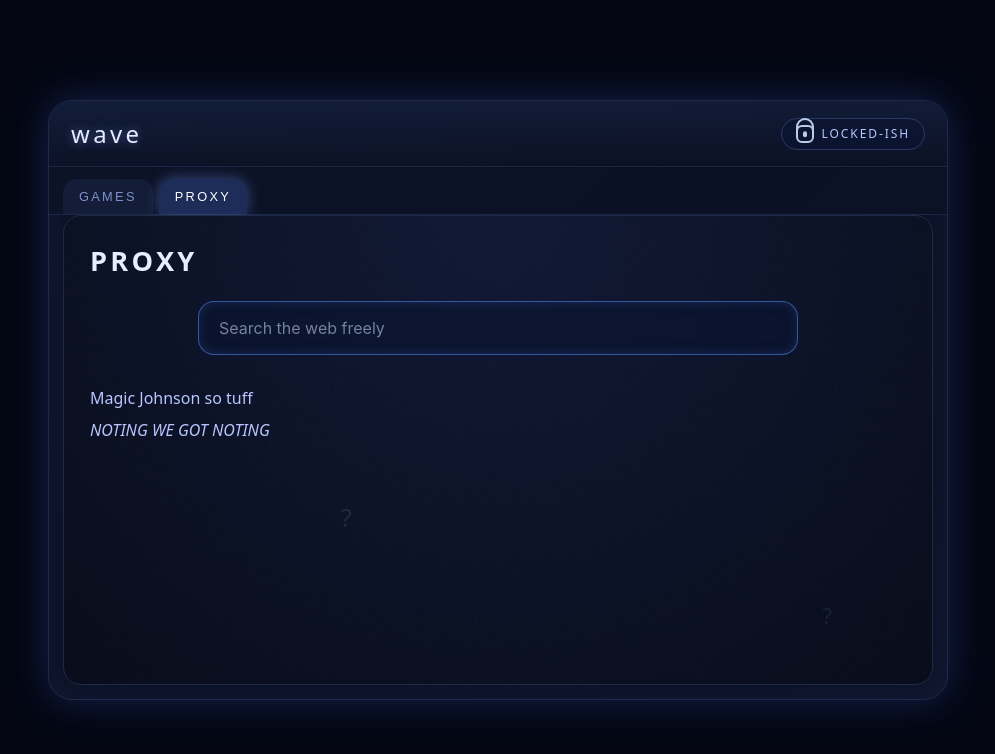
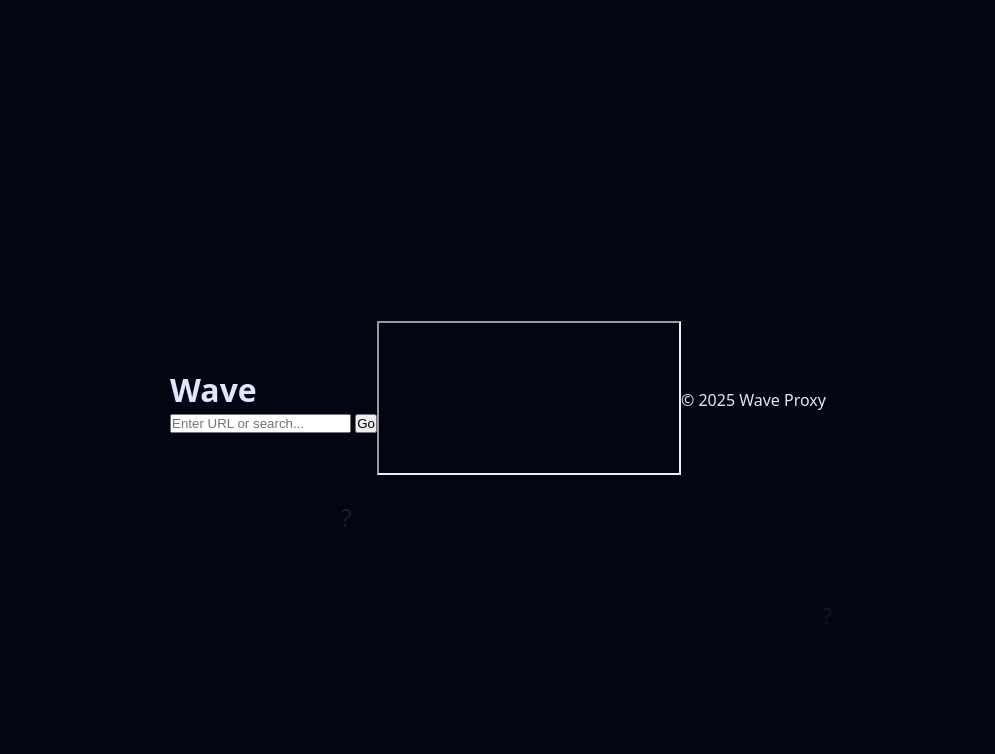
Before and after one commit to IAMRAX/WAVE, a website: page public/index.html in a window 1280 px wide. Shown: the whole page, without its empty margins (142-1137 px from the left). Drawn offline with Linux system fonts and the light colour scheme.

Commit message:
Update frontend implementation

```diff
--- a/public/index.html
+++ b/public/index.html
@@ -5,64 +5,32 @@
     <title>Wave</title>
     <link rel="stylesheet" href="css/styles.css">
     <script src="scripts/main.js" defer></script>
-  	<script src="/scram/scramjet.all.js"></script>
-		<script src="baremux/index.js" defer></script>
-		<script src="epoxy/index.js" defer></script>
-		<script src="register-sw.js" defer></script>
-		<script src="search.js" defer></script>
-		<script src="index.js" defer></script>
-    <!------------------------------------------------------>
-    <script src="active/check.js" defer></script>
-    <script defer src="scripts/lstimer.js"></script>
         <script src="/uv/uv.bundle.js" defer></script>
         <script src="/uv/uv.config.js" defer></script>
-    <script src="active/scripts/tabs.mjs" type="module" defer></script>
+        <script src="scripts/register-sw.js" defer></script>
+        <script src="scripts/search.js" defer></script>
+        <script src="scripts/index.js" defer></script>
+    <!------------------------------------------------------------>
+    <script src="scripts/active/check.js" defer></script>
+    <script defer src="scripts/lstimer.js"></script>
 </head>
-
 <body>
-
-  <div class="app-frame">
-
-    <header class="app-header" id="drag-region">
-      <div class="app-title">Wave</div>
-
-      <div class="app-lock">
-        <div class="lock-icon">
-          <span class="lock-hole"></span>
-        </div>
-        <span class="lock-label">locked-ish</span>
+    <header>
+        <h1>Wave</h1>
+        <div class="search-container">
+            <input type="text" id="url-input" placeholder="Enter URL or search..." />
+            <button id="go-button">Go</button>
         </div>
     </header>
 
-    <nav class="tab-bar">
-      <button class="tab tab-quiet">
-        <span>GAMES</span>
-      </button>
-      <button class="tab tab-loud tab-active">
-        <span>PROXY</span>
-      </button>
-    </nav>
-
-<main class="content-area">
-  <div class="content-noise"></div>
-  <div class="content-inner">
-    <h2>PROXY</h2>
-
-    <div class="uv-searchbar">
-		<form id="sj-form" class="flex-center">
-			<input
-				id="sj-search-engine"
-				value="https://www.google.com/search?q=%s"
-				type="hidden"
-			/>
-			<input id="sj-address" type="text" placeholder="Search the web freely" />
-		</form>
-    </div>
-
-    <p>Magic Johnson so tuff</p>
-    <p class="hint">NOTING WE GOT NOTING</p>
+    <main>
+        <div id="frame-container">
+            <iframe id="proxy-frame"></iframe>
         </div>
     </main>
-</div>
+
+    <footer>
+        <p>&copy; 2025 Wave Proxy</p>
+    </footer>
 </body>
 </html>
```
Lines whose indentation alone changed are shown as unchanged.
